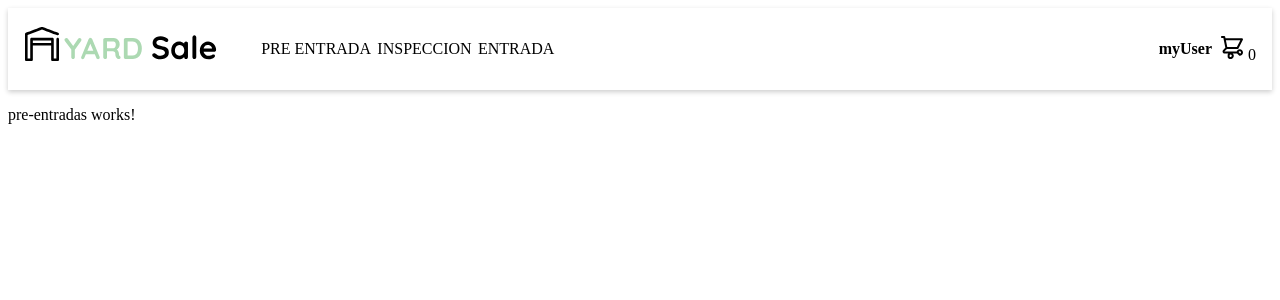
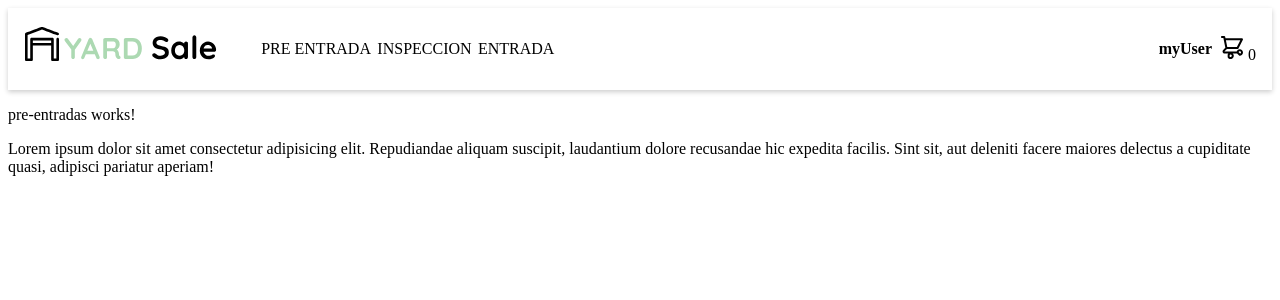
Before and after one commit to spbacilio/angular-menu, an Angular app: page /pre-entrada/pre-entradas in a window 1280 px wide. Shown: the top 300 px of the page. Built offline with nearby package versions, Linux system fonts and the light colour scheme.

Commit message:
Agrego contenido para pre entradas

```diff
--- a/src/app/website/pre-entrada/pages/pre-entradas/pre-entradas.component.html
+++ b/src/app/website/pre-entrada/pages/pre-entradas/pre-entradas.component.html
@@ -1 +1,2 @@
 <p>pre-entradas works!</p>
+<p>Lorem ipsum dolor sit amet consectetur adipisicing elit. Repudiandae aliquam suscipit, laudantium dolore recusandae hic expedita facilis. Sint sit, aut deleniti facere maiores delectus a cupiditate quasi, adipisci pariatur aperiam!</p>
```
